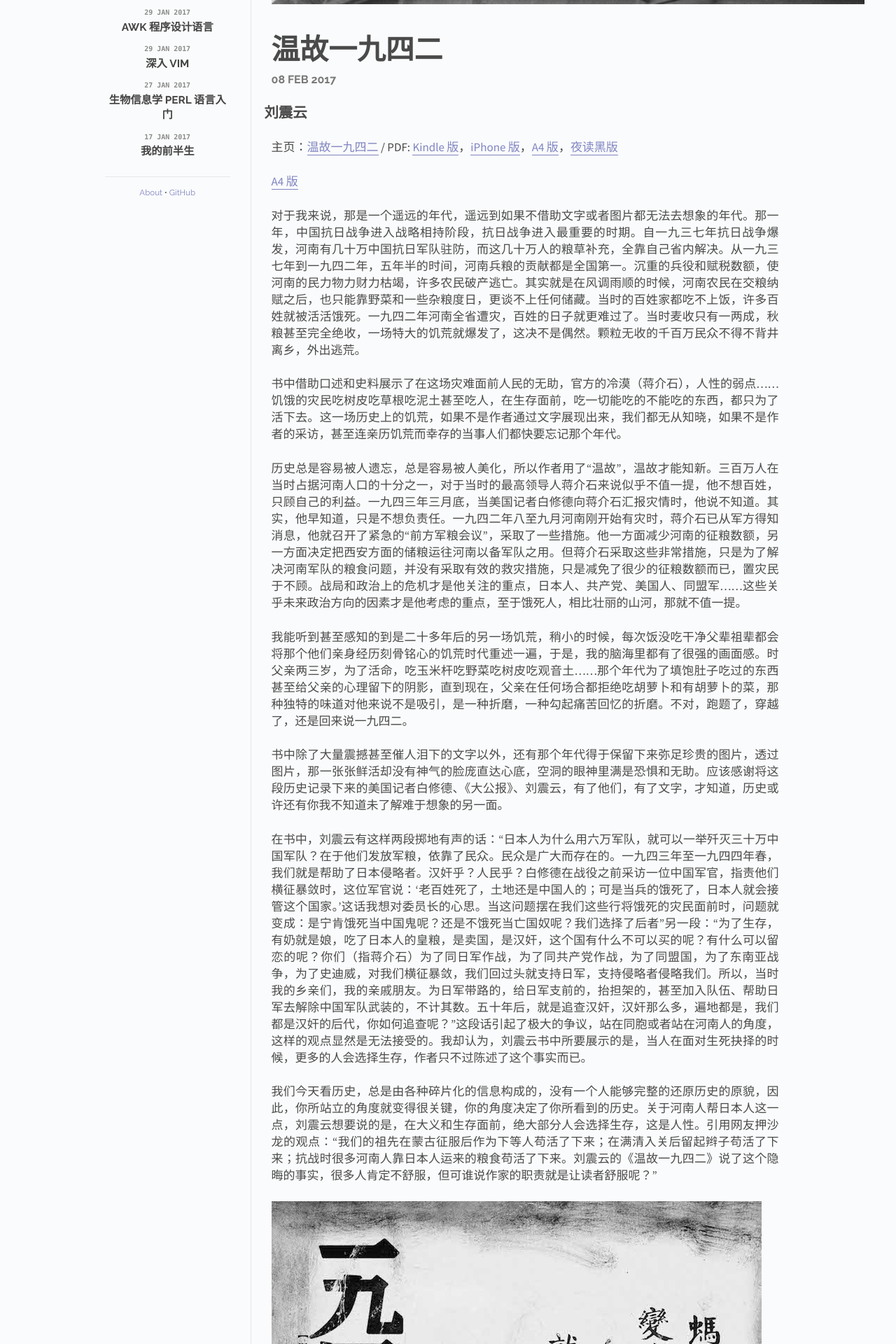
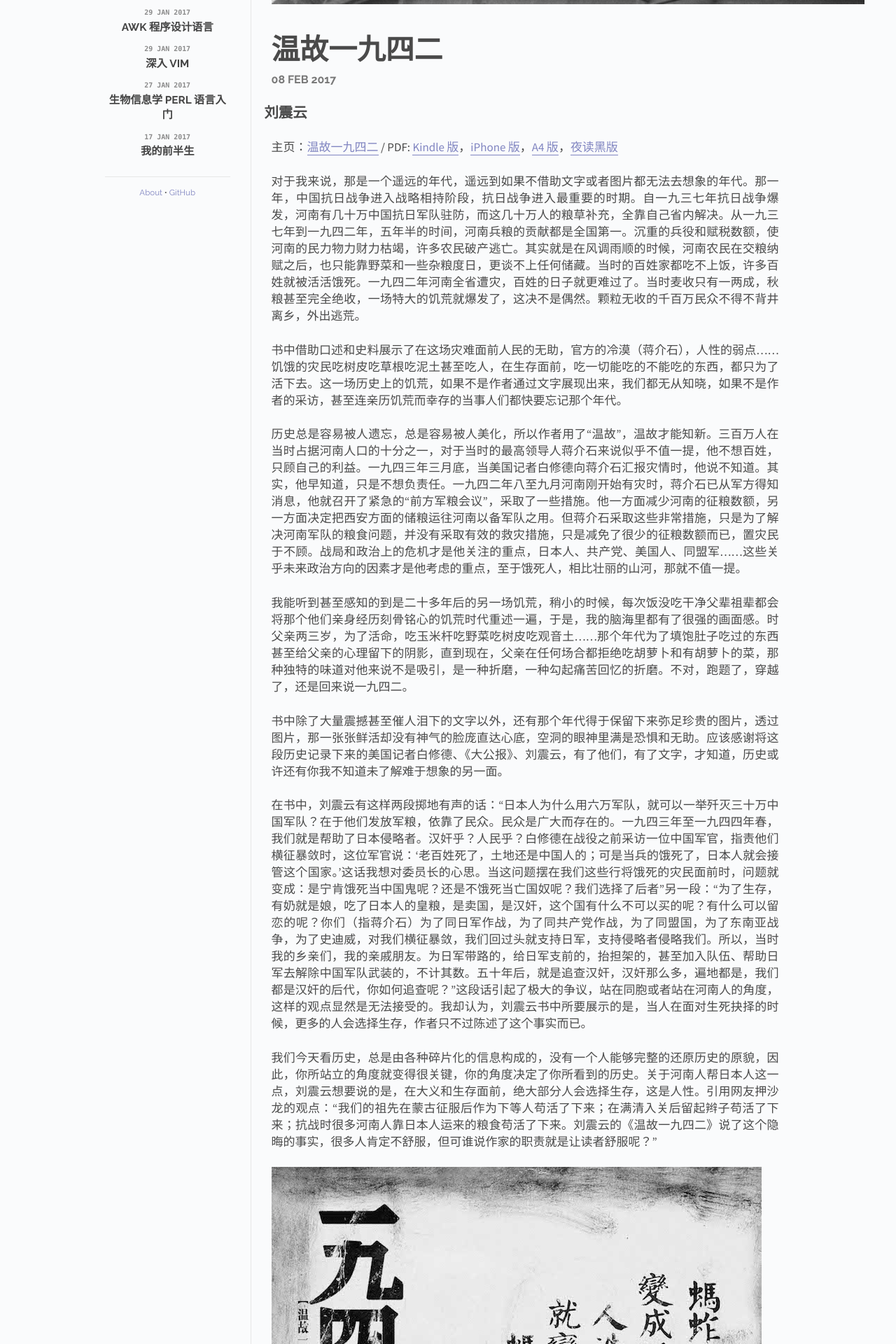
Before and after one commit to M-Mono/m-mono.github.io, a Jekyll site: the page built from _posts/2017-02-08-1942.md, in a window 1280 px wide. Shown: the part 410-2330 px from the top of the page at 70% size. Built offline with Jekyll 4.4.1, drawn with Linux system fonts in a browser that asks for light colours; Markdown is read by kramdown in place of the engine named in the settings.

Commit message:
修正 1942 描述错误。

```diff
--- a/_posts/2017-02-08-1942.md
+++ b/_posts/2017-02-08-1942.md
@@ -9,9 +9,6 @@ categories: posts
 
 主页：[温故一九四二](https://github.com/M-Mono/1942) / PDF: [Kindle 版](https://github.com/M-Mono/1942/raw/master/温故一九四二%20·%20刘震云%20(Kindle).pdf)，[iPhone 版](https://github.com/M-Mono/1942/raw/master/温故一九四二%20·%20刘震云%20(iPhone).pdf)，[A4 版](https://github.com/M-Mono/1942/raw/master/温故一九四二%20·%20刘震云%20(A4).pdf)，[夜读黑版](https://github.com/M-Mono/1942/raw/master/温故一九四二%20·%20刘震云%20(Black).pdf)
 
-
-
-[A4 版](https://github.com/M-Mono/1942/raw/master/温故一九四二%20·%20刘震云%20(A4).pdf)
 
 
 对于我来说，那是一个遥远的年代，遥远到如果不借助文字或者图片都无法去想象的年代。那一年，中国抗日战争进入战略相持阶段，抗日战争进入最重要的时期。自一九三七年抗日战争爆发，河南有几十万中国抗日军队驻防，而这几十万人的粮草补充，全靠自己省内解决。从一九三七年到一九四二年，五年半的时间，河南兵粮的贡献都是全国第一。沉重的兵役和赋税数额，使河南的民力物力财力枯竭，许多农民破产逃亡。其实就是在风调雨顺的时候，河南农民在交粮纳赋之后，也只能靠野菜和一些杂粮度日，更谈不上任何储藏。当时的百姓家都吃不上饭，许多百姓就被活活饿死。一九四二年河南全省遭灾，百姓的日子就更难过了。当时麦收只有一两成，秋粮甚至完全绝收，一场特大的饥荒就爆发了，这决不是偶然。颗粒无收的千百万民众不得不背井离乡，外出逃荒。
```
